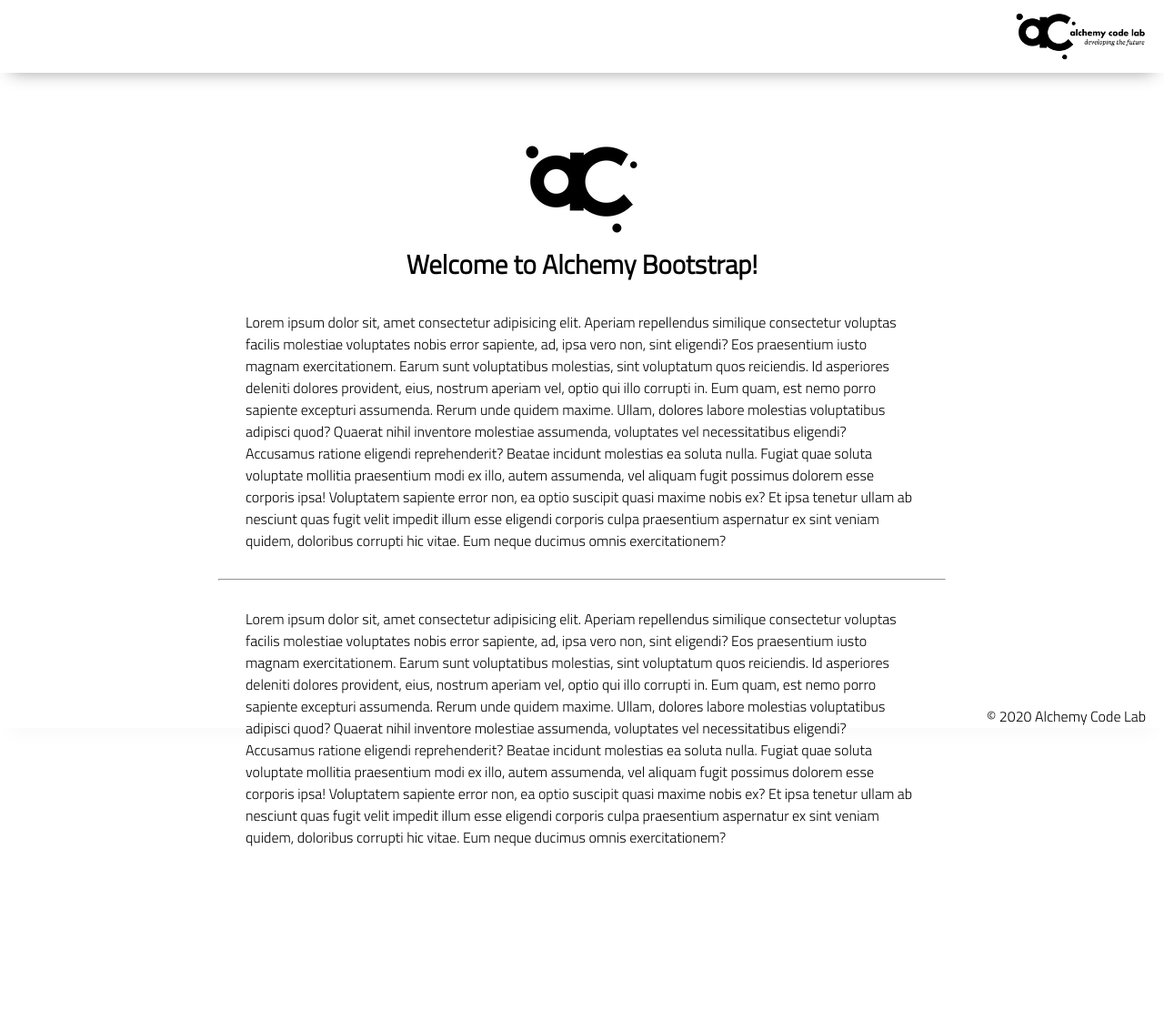
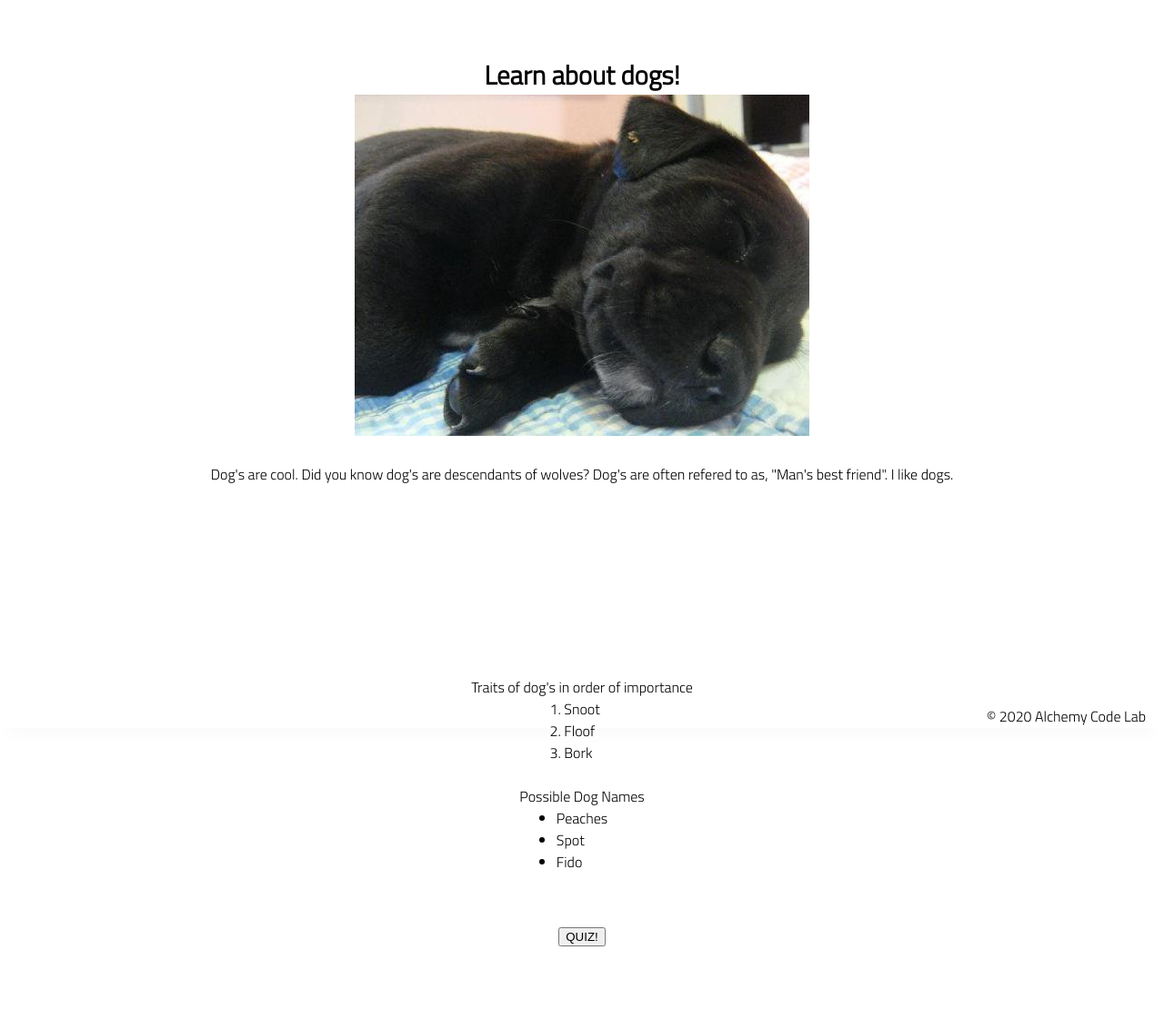
Before and after one commit to taylor-tokareff/lab-01-quiz-page, a plain HTML site: page index.html in a window 1280 px wide. Shown: the whole page at 91% size. Before the commit the page ends 1022 px from the top, so only its background shows below. Drawn offline with Linux system fonts and the light colour scheme.

Commit message:
finished html

```diff
--- a/index.html
+++ b/index.html
@@ -13,36 +13,59 @@
 </head>
 
 <body>
-    <header>
-        <div class="gutter-right logo">
-            <img src="assets/big-logo.png"/>
-        </div>
-    </header>
+
+
+
     <main>
         <section class="main-section">
-            <img class="main-logo" src="assets/alchemy-logo.png"/>
+
             <h2>
-                Welcome to Alchemy Bootstrap!
+                Learn about dogs!
             </h2>
 
-            <content>
+            <img src="img/123.jpg" alt="This is a dog">
+
+
             <p>
-                Lorem ipsum dolor sit, amet consectetur adipisicing elit. Aperiam repellendus similique consectetur voluptas facilis molestiae voluptates nobis error sapiente, ad, ipsa vero non, sint eligendi? Eos praesentium iusto magnam exercitationem.
-                Earum sunt voluptatibus molestias, sint voluptatum quos reiciendis. Id asperiores deleniti dolores provident, eius, nostrum aperiam vel, optio qui illo corrupti in. Eum quam, est nemo porro sapiente excepturi assumenda.
-                Rerum unde quidem maxime. Ullam, dolores labore molestias voluptatibus adipisci quod? Quaerat nihil inventore molestiae assumenda, voluptates vel necessitatibus eligendi? Accusamus ratione eligendi reprehenderit? Beatae incidunt molestias ea soluta nulla.
-                Fugiat quae soluta voluptate mollitia praesentium modi ex illo, autem assumenda, vel aliquam fugit possimus dolorem esse corporis ipsa! Voluptatem sapiente error non, ea optio suscipit quasi maxime nobis ex?
-                Et ipsa tenetur ullam ab nesciunt quas fugit velit impedit illum esse eligendi corporis culpa praesentium aspernatur ex sint veniam quidem, doloribus corrupti hic vitae. Eum neque ducimus omnis exercitationem?
-            </p>
-            <hr />
-            <p>
-                Lorem ipsum dolor sit, amet consectetur adipisicing elit. Aperiam repellendus similique consectetur voluptas facilis molestiae voluptates nobis error sapiente, ad, ipsa vero non, sint eligendi? Eos praesentium iusto magnam exercitationem.
-                Earum sunt voluptatibus molestias, sint voluptatum quos reiciendis. Id asperiores deleniti dolores provident, eius, nostrum aperiam vel, optio qui illo corrupti in. Eum quam, est nemo porro sapiente excepturi assumenda.
-                Rerum unde quidem maxime. Ullam, dolores labore molestias voluptatibus adipisci quod? Quaerat nihil inventore molestiae assumenda, voluptates vel necessitatibus eligendi? Accusamus ratione eligendi reprehenderit? Beatae incidunt molestias ea soluta nulla.
-                Fugiat quae soluta voluptate mollitia praesentium modi ex illo, autem assumenda, vel aliquam fugit possimus dolorem esse corporis ipsa! Voluptatem sapiente error non, ea optio suscipit quasi maxime nobis ex?
-                Et ipsa tenetur ullam ab nesciunt quas fugit velit impedit illum esse eligendi corporis culpa praesentium aspernatur ex sint veniam quidem, doloribus corrupti hic vitae. Eum neque ducimus omnis exercitationem?
+                Dog's are cool. Did you know dog's are descendants of wolves? Dog's are often refered to as, "Man's best friend". I like dogs.
             </p>
 
         </section>
+
+        <section class="list-section"></section>
+
+            <h3>Traits of dog's in order of importance</h3>
+
+            <ol>
+                <li>Snoot</li>
+                <li>Floof</li>
+                <li>Bork</li>
+            </ol>
+            <br>
+
+            <h3>Possible Dog Names</h3>
+
+
+            <ul>
+                <li>Peaches</li>
+                <li>Spot</li>
+                <li>Fido</li>
+            </ul>
+        </section>
+
+        <section class="test-zone">
+            <button id="quiz-button">QUIZ!</button>
+
+            <p id="test-results">
+
+
+            </p>
+
+
+        </section>
+
+
+
     </main>
     <footer>
         <div class="copy gutter-right">&copy; 2020 Alchemy Code Lab</div>
--- a/styles/reset.css
+++ b/styles/reset.css
@@ -33,7 +33,3 @@ time, mark, audio, video {
 	font: inherit;
 	vertical-align: baseline;
 }
-
-ol, ul {
-	list-style: none;
-}
```
Also changed, not shown: img/123.jpg (added).
